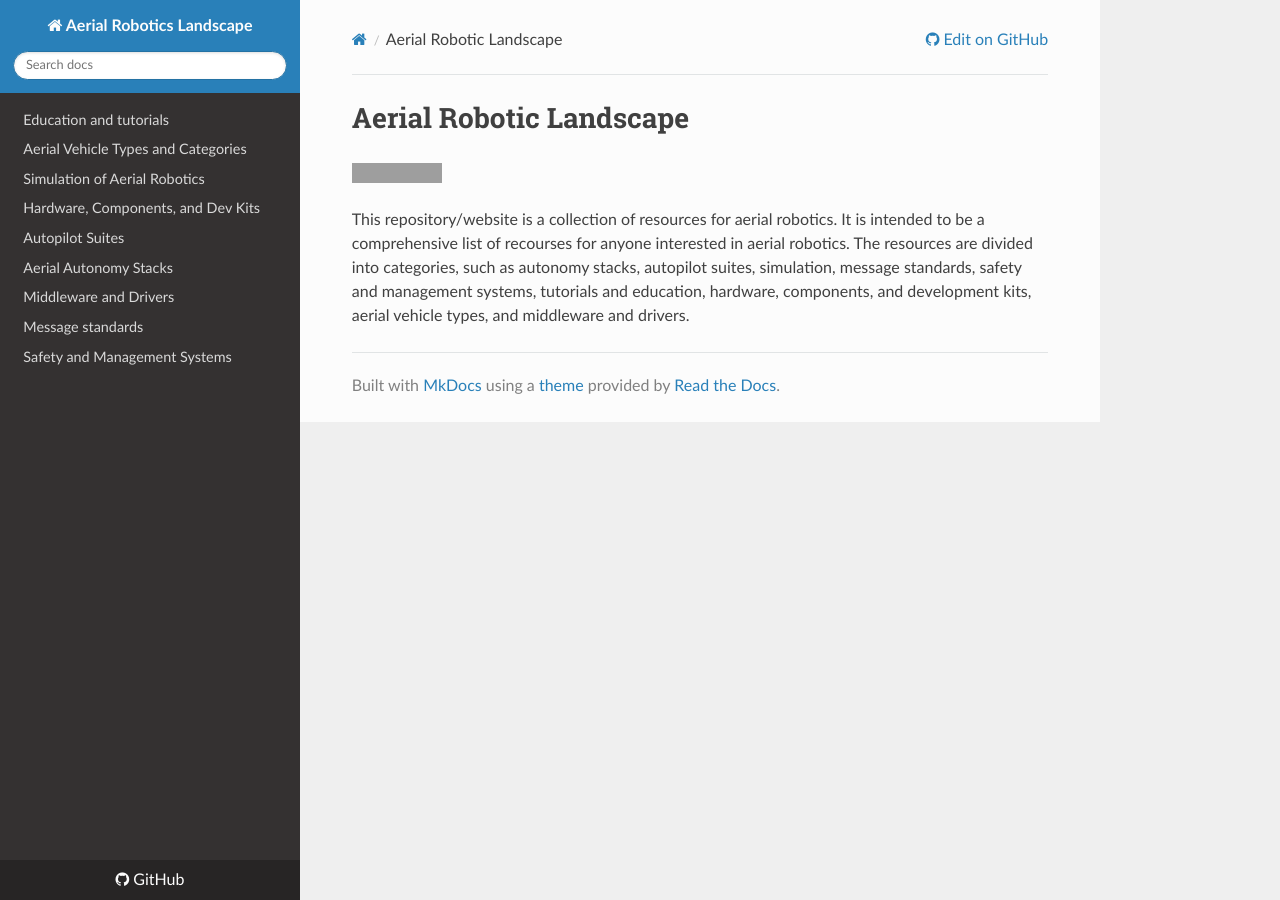
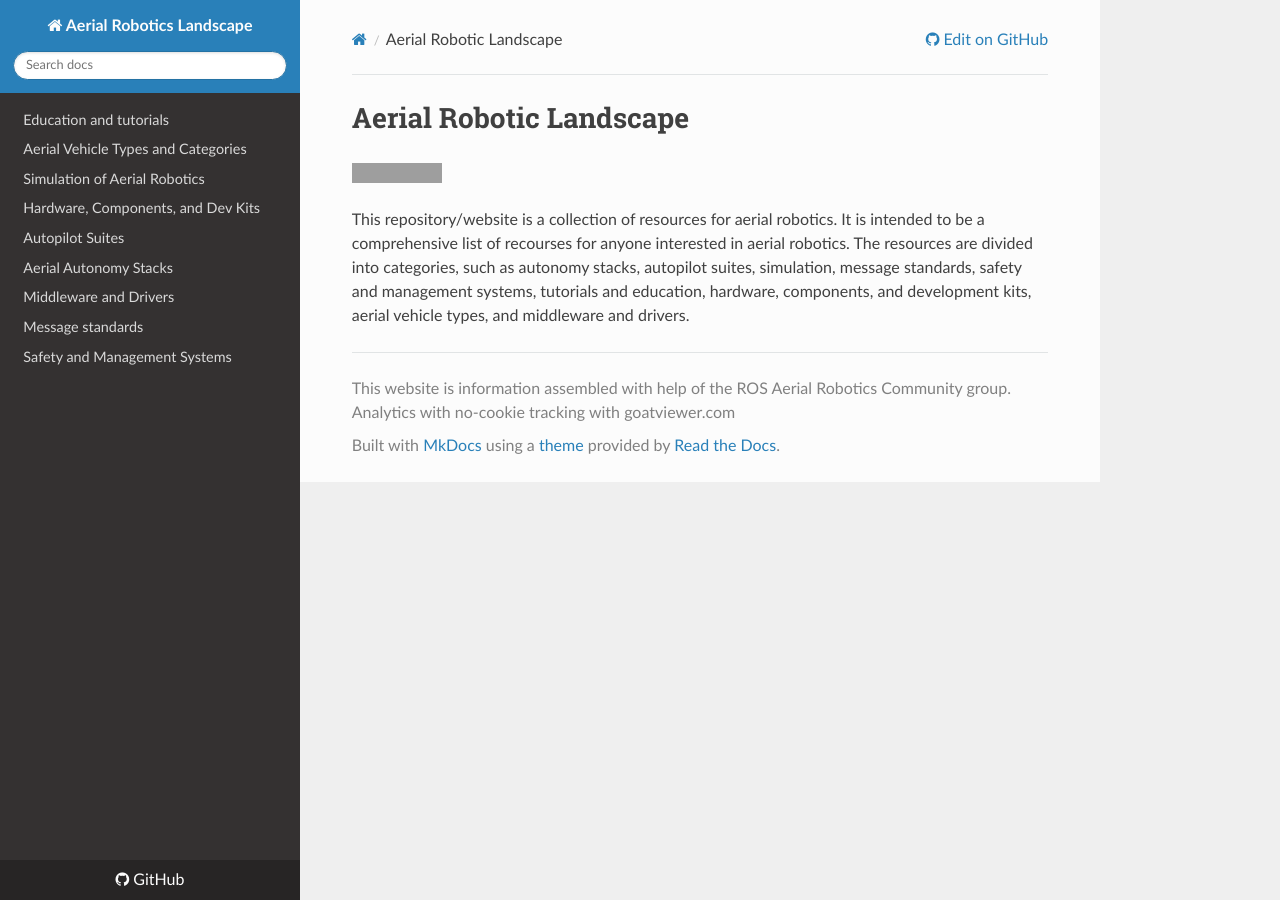
Before and after one commit to ROS-Aerial/aerial_robotic_landscape, an MkDocs documentation site: the page built from docs/index.md, in a window 1280 px wide. Built offline with MkDocs 1.6.1, drawn with Linux system fonts in a browser that asks for light colours; nearby versions of some CDN libraries; grey boxes are pictures that could not be loaded.

Commit message:
add copyright

```diff
--- a/mkdocs.yml
+++ b/mkdocs.yml
@@ -3,6 +3,7 @@ theme: readthedocs
 repo_url: https://github.com/ROS-Aerial/aerial_robotic_landscape
 edit_uri: blob/main/docs/
 
+copyright: 'This website is information assembled with help of the ROS Aerial Robotics Community group. Analytics with no-cookie tracking with goatviewer.com'
 
 nav:
 - 'education_and_tutorial.md'
```
